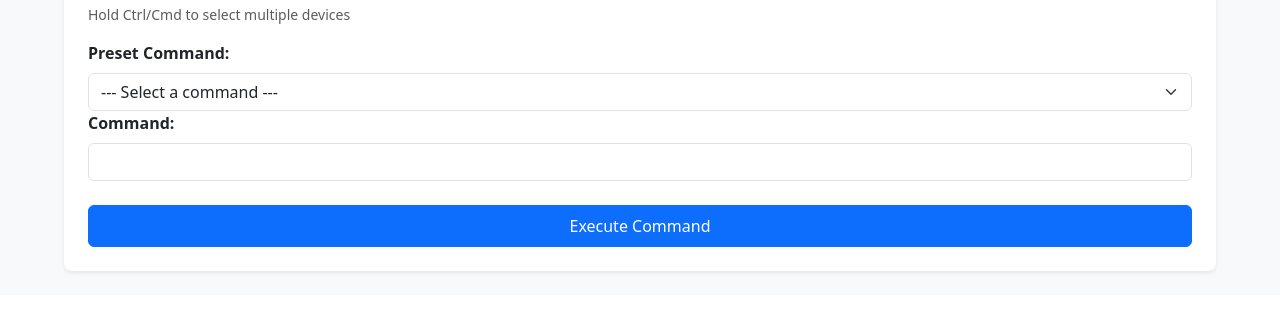
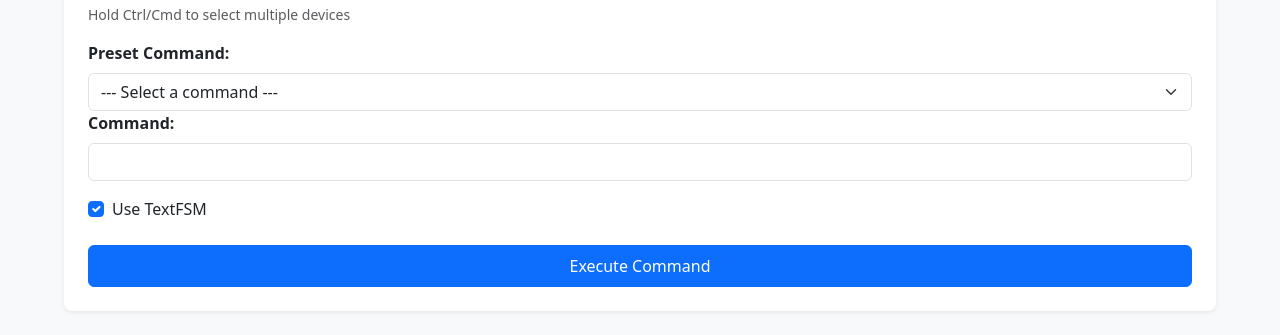
Before and after one commit to sydasif/django_network_manager, a Django app: page / in a window 1280 px wide. Shown: the part 593-928 px from the top of the page. Before the commit the page ends 867 px from the top, so only its background shows below. Run offline with Django 5.2, Linux system fonts and the light colour scheme; data that the repository does not hold is empty.

Commit message:
Add textFSM function

```diff
--- a/netmiko_tools/forms.py
+++ b/netmiko_tools/forms.py
@@ -50,3 +50,4 @@ class NetmikoCommandForm(forms.Form):
         ],
         required=False,
     )
+    use_textfsm = forms.BooleanField(label="Use TextFSM", required=False, initial=True)
--- a/netmiko_tools/templates/netmiko_tools/index.html
+++ b/netmiko_tools/templates/netmiko_tools/index.html
@@ -59,6 +59,15 @@
                     </select>
                     <label for="{{ form.command.id_for_label }}" class="form-label fw-bold">Command:</label>
                     <input type="text" class="form-control" id="{{ form.command.id_for_label }}" name="{{ form.command.name }}">
+                </div>
+
+                <div class="mb-3">
+                    <div class="form-check">
+                        <input class="form-check-input" type="checkbox" id="{{ form.use_textfsm.id_for_label }}" name="{{ form.use_textfsm.name }}" {% if form.use_textfsm.value %}checked{% endif %}>
+                        <label class="form-check-label" for="{{ form.use_textfsm.id_for_label }}">
+                            Use TextFSM
+                        </label>
+                    </div>
                 </div>
 
                 <div class="mt-4">
--- a/netmiko_tools/views.py
+++ b/netmiko_tools/views.py
@@ -1,4 +1,6 @@
+import io
 from concurrent.futures import ThreadPoolExecutor, as_completed
+from pprint import pprint
 
 import netmiko
 from django.contrib import messages
@@ -8,7 +10,7 @@ from .forms import NetmikoCommandForm  # Corrected import
 from .models import CommandHistory, NetworkDevice
 
 
-def execute_command_on_device(device, command, executed_by):
+def execute_command_on_device(device, command, executed_by, use_textfsm=True):
     try:
         with netmiko.ConnectHandler(
             device_type=device.device_type,
@@ -18,7 +20,11 @@ def execute_command_on_device(device, command, executed_by):
             port=device.port,
             secret=device.enable_password,
         ) as net_connect:
-            output = net_connect.send_command(command)
+            output = net_connect.send_command(command, use_textfsm=use_textfsm)
+            if use_textfsm:
+                with io.StringIO() as buf:
+                    pprint(output, buf)
+                    output = buf.getvalue()
             status = "success"
             return device, output, status
     except Exception as e:
@@ -58,6 +64,7 @@ def home(request):
             devices = form.cleaned_data[
                 "multiple_devices"
             ]  # Always use multiple devices now
+            use_textfsm = form.cleaned_data["use_textfsm"]
 
             if preset_command:
                 command = preset_command
@@ -71,6 +78,7 @@ def home(request):
                                 device,
                                 command,
                                 request.user.username,
+                                use_textfsm,
                             ): device
                             for device in devices
                         }
```
